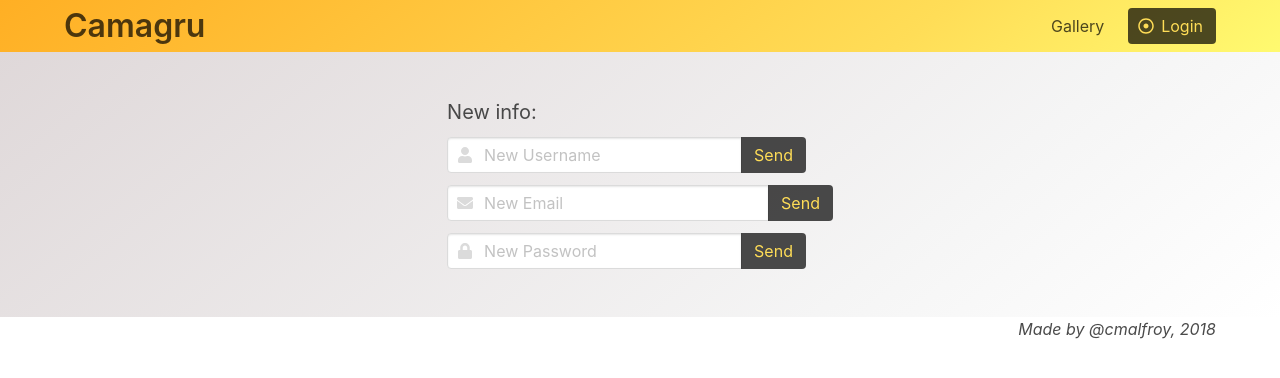
After one commit to Clemalfroy/camagru, a PHP site: the page made by app/views/parameters.php in a window 1280 px wide. The commit adds this page. Shown: the top 378 px of the page. Run offline with PHP 8.4, Linux system fonts and the light colour scheme; the template is opened without the code that fills it, so the values that code supplies are empty; some libraries are stand-ins or nearby versions.

Commit message:
push du soir bonsoir

```diff
--- a/app/views/header.php
+++ b/app/views/header.php
@@ -24,7 +24,7 @@
                             Take a picture
                             </a>
 
-                            <a class="navbar-item">
+                            <a class="navbar-item" href="/parameters">
                                 Parameters
                             </a>
                             <span class="navbar-item">
--- a/app/views/login.php
+++ b/app/views/login.php
@@ -10,7 +10,7 @@
 
 <?php include __DIR__ . "/header.php" ?>
 
-<section class="section">
+<section class="section hero has-text-centered is-light is-bold">
 <div class="container">
     <form method="POST" action="/login">
         <div class="field">
--- /dev/null
+++ b/app/views/parameters.php
@@ -0,0 +1,58 @@
+<!DOCTYPE html>
+<html lang="en" xmlns="http://www.w3.org/1999/html">
+<head>
+    <meta charset="UTF-8">
+    <meta name="viewport" content="width=device-width, initial-scale=1">
+    <link rel="stylesheet" href="https://cdnjs.cloudflare.com/ajax/libs/bulma/0.7.1/css/bulma.min.css">
+    <script defer src="https://use.fontawesome.com/releases/v5.0.7/js/all.js"></script>
+    <title>Login - Camagru</title>
+</head>
+
+<?php include __DIR__ . "/header.php" ?>
+
+<section class="section hero is-centered is-light is-bold">
+<div class="container">
+<div class="field">
+    <p class="control">
+        <span class="subtitle">New info:</span>
+    </p>
+    </div>
+    <div class="field has-addons">
+      <p class="control has-icons-left">
+        <input class="input" type="text" placeholder="New Username" name="username">
+        <span class="icon is-small is-left">
+          <i class="fas fa-user"></i>
+        </span>
+      </p>
+      <p class="control">
+        <input type="submit" class="button is-warning is-inverted" value="Send">
+      </p>
+    </div>
+    <div class="field has-addons">
+        <p class="control has-icons-left has-icons-right">
+        <input class="input" type="email" placeholder="New Email" name="email">
+        <span class="icon is-small is-left">
+            <i class="fas fa-envelope"></i>
+        </span>
+        </p>
+        <p class="control">
+        <input type="submit" class="button is-warning is-inverted" value="Send">
+      </p>
+    </div>
+    <form action="/set_pwd" method="post">
+    <div class="field has-addons">
+      <p class="control has-icons-left">
+        <input class="input" type="password" placeholder="New Password" name="password" pattern="^(?=.*?[A-Z])(?=.*?[a-z])(?=.*?[0-9])(?=.*?[#?!@$%^&*-]).{6,}$">
+        <span class="icon is-small is-left">
+          <i class="fas fa-lock"></i>
+        </span>
+      </p>
+      <p class="control">
+        <input type="submit" class="button is-warning is-inverted" value="Send">
+      </p>
+    </div>
+    </form>
+</div>
+  </section>
+
+<?php include __DIR__ . "/footer.php" ?>
--- a/app/views/resetpwd.php
+++ b/app/views/resetpwd.php
@@ -10,7 +10,7 @@
 
 <?php include __DIR__ . "/header.php" ?>
 
-<section class="section">
+<section class="section hero has-text-centered is-light is-bold">
 <div class="container">
         <form action="/set_pwd" method="post">
         <div class="field">
--- a/app/views/signup.php
+++ b/app/views/signup.php
@@ -10,7 +10,7 @@
 
 <?php include __DIR__ . "/header.php" ?>
 
-<section class="section">
+<section class="section hero has-text-centered is-light is-bold">
 <div class="container">
     <form method="POST" action="/register">
         <div class="field">
--- a/index.php
+++ b/index.php
@@ -27,6 +27,8 @@ if (preg_match('/(\/login)/', $_SERVER["REQUEST_URI"])) {
     LoginController::reset_pwd($dbh, $_GET);
 } elseif (preg_match('/(\/set_pwd)/', $_SERVER["REQUEST_URI"])) {
     UserController::set_pwd($dbh, $_POST);
+} elseif (preg_match('/(\/parameters)/', $_SERVER["REQUEST_URI"])) {
+    echo View::render(__DIR__ . "/app/views/parameters.php");
 } else {
     unset($_SESSION['message']);
     echo View::render(__DIR__ . "/app/views/index.php");
```
